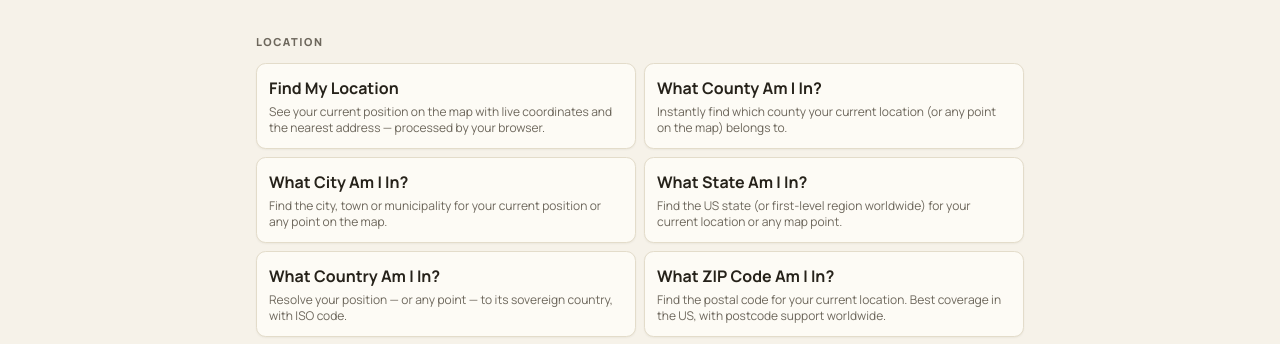
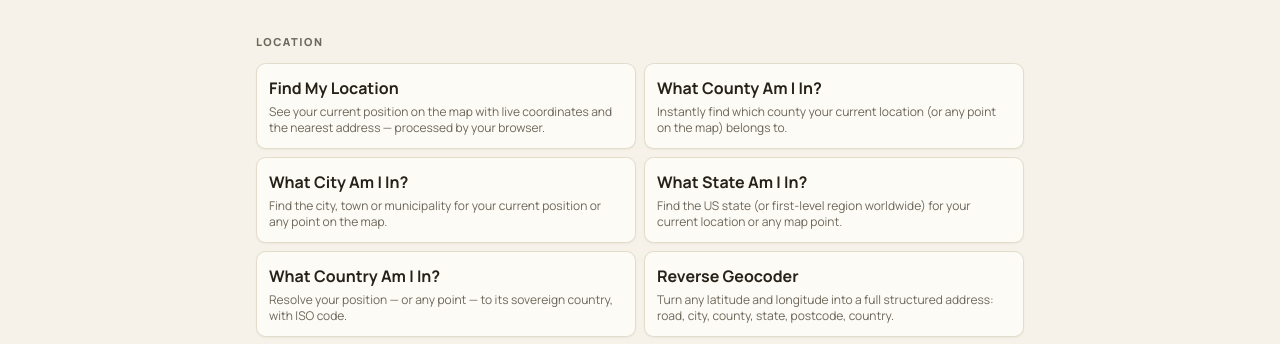
Before and after one commit to seoweblitewebservice-gif/demo, a Next.js app: page /es in a window 1280 px wide. Shown: the part 547-891 px from the top of the page. Built offline with nearby package versions, Linux system fonts and the light colour scheme.

Commit message:
Keep untranslated locale home pages out of index

```diff
--- a/src/app/[locale]/page.tsx
+++ b/src/app/[locale]/page.tsx
@@ -3,14 +3,15 @@ import Link from "next/link";
 import { notFound } from "next/navigation";
 import { CATEGORIES, TOOLS } from "@/lib/registry";
 import { ALL_GUIDES } from "@/data/allGuides";
-import { isLocale, LOCALES, LOCALE_NAMES, type Locale } from "@/lib/i18n";
+import { isLocale, LOCALES, LOCALE_NAMES } from "@/lib/i18n";
+import { isToolLocalized } from "@/data/localizedTools";
 
 interface Props { params: Promise<{ locale: string }> }
 const BASE="https://www.mapbench.site";
 export function generateStaticParams(){ return LOCALES.map(locale=>({locale})); }
-export async function generateMetadata({params}:Props):Promise<Metadata>{ const {locale}=await params; if(!isLocale(locale))return{}; return { title:`Free Map Tools in ${LOCALE_NAMES[locale]} · MapBench`, description:`MapBench geographic tools and maps in ${LOCALE_NAMES[locale]}.`, alternates:{canonical:`/${locale}`,languages:Object.fromEntries(["en",...LOCALES].map(l=>[l,l==="en"?BASE:`${BASE}/${l}`]))} }; }
+export async function generateMetadata({params}:Props):Promise<Metadata>{ const {locale}=await params; if(!isLocale(locale))return{}; return { title:`Free Map Tools in ${LOCALE_NAMES[locale]} · MapBench`, description:`MapBench geographic tools and maps in ${LOCALE_NAMES[locale]}.`, robots:{index:false,follow:true}, alternates:{canonical:`/${locale}`,languages:Object.fromEntries(["en",...LOCALES].map(l=>[l,l==="en"?BASE:`${BASE}/${l}`]))} }; }
 export default async function LocalizedHome({params}:Props){ const {locale}=await params; if(!isLocale(locale))notFound(); return <div className="doc">
   <section className="border-b border-line py-10 text-center sm:py-14"><h1 className="mx-auto max-w-3xl font-display text-4xl font-bold leading-tight tracking-tight sm:text-5xl">MapBench — {LOCALE_NAMES[locale]}</h1><p className="mx-auto mt-4 max-w-2xl text-[15px] leading-relaxed text-mute">Free geographic tools for distance, area, radius, routing, coordinates, elevation, GPS files and blank maps.</p><Link href={`/${locale}/tools`} className="btn btn-primary mt-6 inline-flex">Explore tools</Link></section>
-  <section className="mx-auto max-w-3xl py-10"><h2 className="sect-h">Map tools</h2><p className="mt-3">Browse the full MapBench tool directory. Interactive calculations run in your browser and results can be shared by URL.</p>{CATEGORIES.map(cat=><div key={cat.id} className="mt-8"><h3 className="font-sans text-[11px] font-extrabold uppercase tracking-[0.14em] text-mute">{cat.label}</h3><div className="mt-3 grid gap-2 sm:grid-cols-2">{TOOLS.filter(t=>t.category===cat.id).slice(0,12).map(t=><Link key={t.slug} href={`/${locale}/tools/${t.slug}`} className="card p-3"><div className="font-bold">{t.name}</div><div className="mt-1 text-xs text-mute">{t.short}</div></Link>)}</div></div>)}</section>
+  <section className="mx-auto max-w-3xl py-10"><h2 className="sect-h">Map tools</h2><p className="mt-3">Browse the full MapBench tool directory. Interactive calculations run in your browser and results can be shared by URL.</p>{CATEGORIES.map(cat=><div key={cat.id} className="mt-8"><h3 className="font-sans text-[11px] font-extrabold uppercase tracking-[0.14em] text-mute">{cat.label}</h3><div className="mt-3 grid gap-2 sm:grid-cols-2">{TOOLS.filter(t=>t.category===cat.id && isToolLocalized(locale,t.slug)).slice(0,12).map(t=><Link key={t.slug} href={`/${locale}/tools/${t.slug}`} className="card p-3"><div className="font-bold">{t.name}</div><div className="mt-1 text-xs text-mute">{t.short}</div></Link>)}</div></div>)}</section>
   <section className="border-t border-line py-10"><div className="mx-auto max-w-3xl"><h2 className="sect-h">International language support</h2><p className="mt-3">MapBench provides language-specific URLs so visitors can choose their preferred language. Use the language switcher to move between versions without changing the tool or result.</p></div></section>
 </div>; }
```
